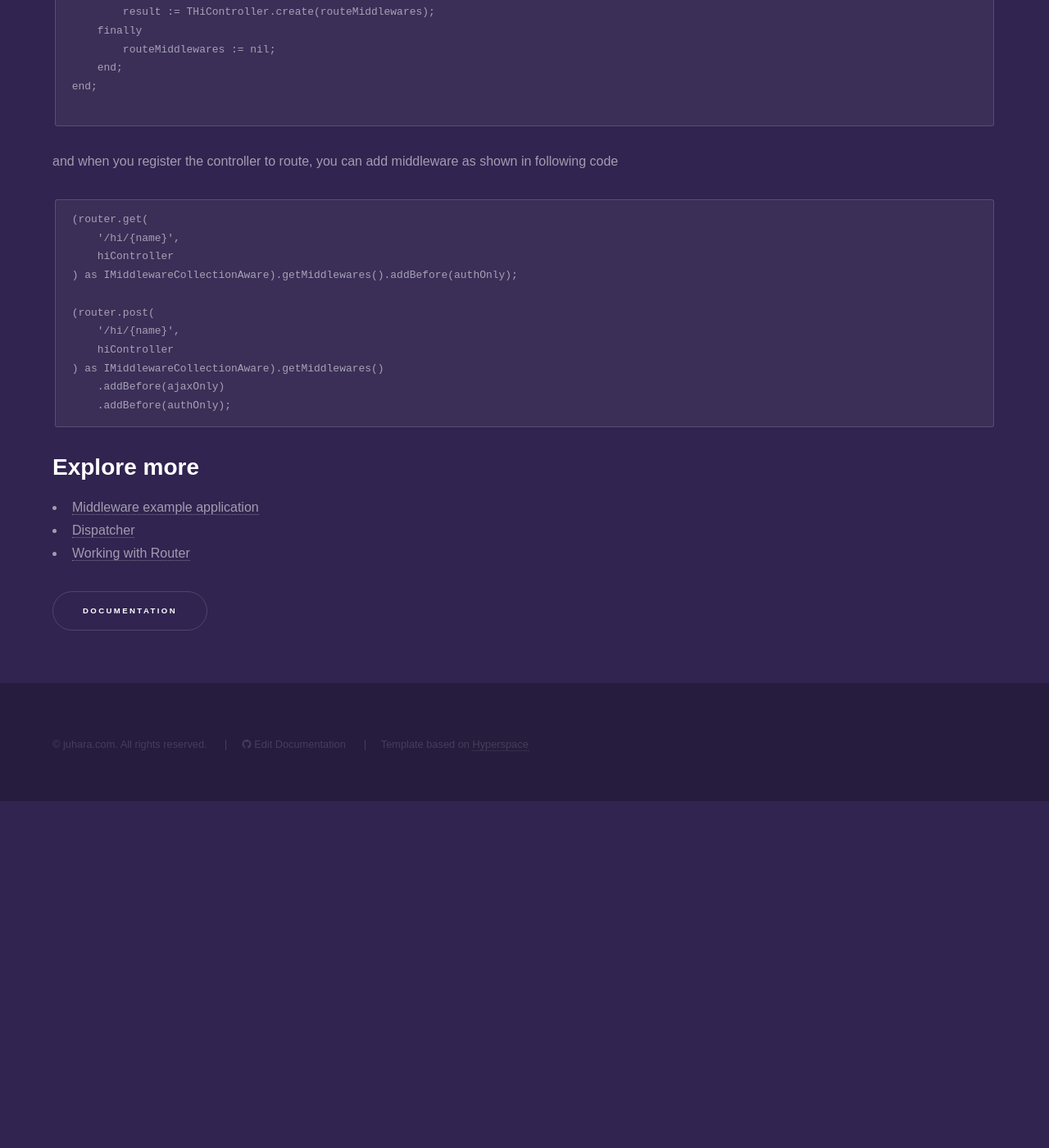
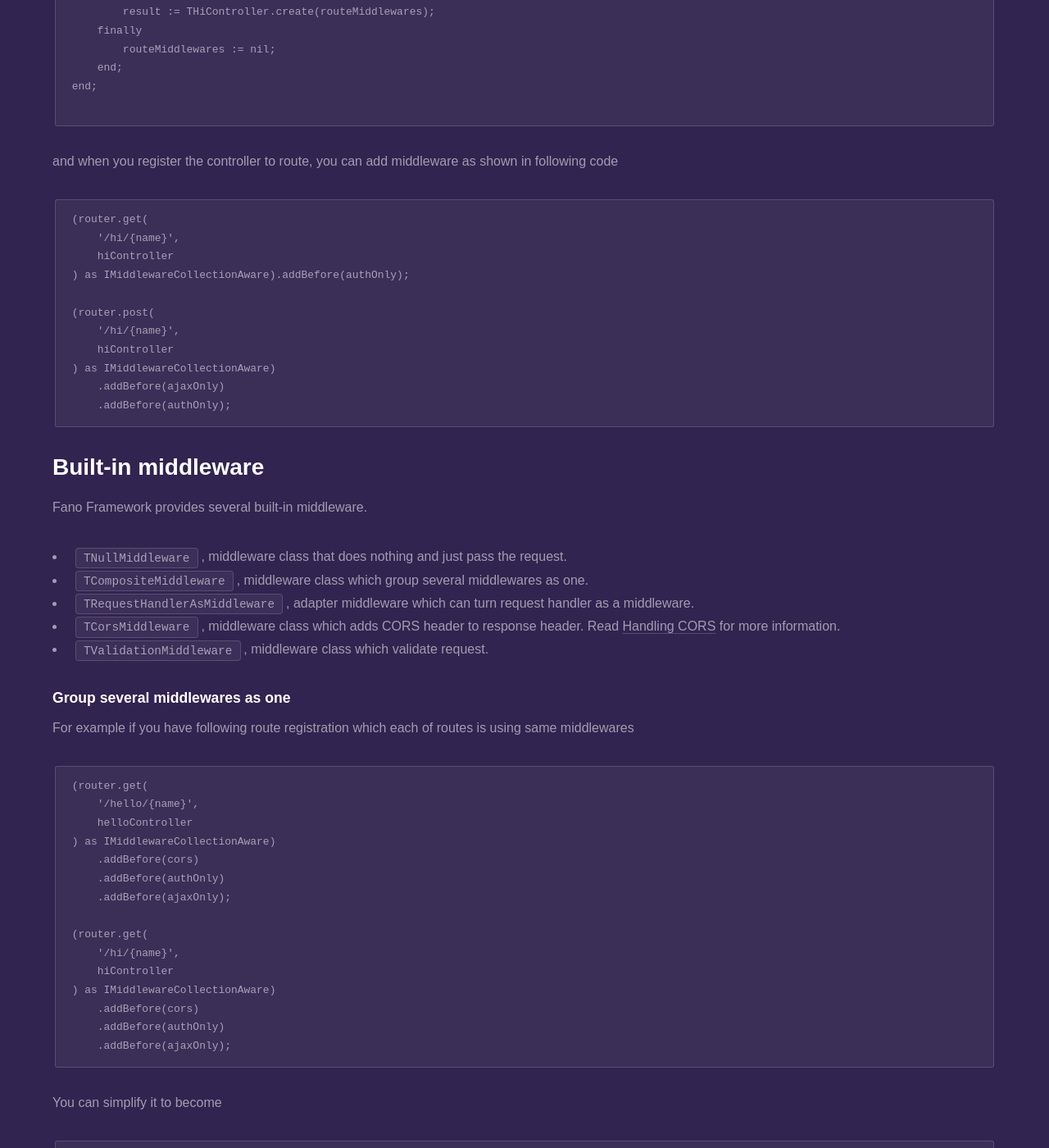
Before and after one commit to fanoframework/fanoframework.github.io, a Jekyll site: the page built from middlewares/index.md, in a window 1280 px wide and 1400 px high, scrolled down 2896 px. Shown: the whole window at 82% size. Built offline with Jekyll 4.4.1, drawn with Linux system fonts in a browser that asks for light colours; our own code applies the rules of GitHub Pages for plain Markdown files; before the commit the page ends 3873 px from its top, so only the background shows below that; some of the changed text lies outside the part shown.

Commit message:
add content about built in middlewares

````diff
--- a/middlewares/index.md
+++ b/middlewares/index.md
@@ -95,7 +95,7 @@ and then you can register a middleware to global middlewares as follows
 var appMiddlewares : IMiddlewareCollectionAware;
 ...
 appMiddlewares := container.get('appMiddlewares') as IMiddlewareCollectionAware;
-appMiddlewares.getMiddlewares().addBefore(authOnly);
+appMiddlewares.addBefore(authOnly);
 ```
 
 ## Attaching middleware to route
@@ -122,14 +122,78 @@ and when you register the controller to route, you can add middleware as shown i
 (router.get(
     '/hi/{name}',
     hiController
-) as IMiddlewareCollectionAware).getMiddlewares().addBefore(authOnly);
+) as IMiddlewareCollectionAware).addBefore(authOnly);
 
 (router.post(
     '/hi/{name}',
     hiController
-) as IMiddlewareCollectionAware).getMiddlewares()
+) as IMiddlewareCollectionAware)
     .addBefore(ajaxOnly)
     .addBefore(authOnly);
+```
+
+## Built-in middleware
+
+Fano Framework provides several built-in middleware.
+
+- `TNullMiddleware`, middleware class that does nothing and just pass the request.
+- `TCompositeMiddleware`, middleware class which group several middlewares as one.
+- `TRequestHandlerAsMiddleware`, adapter middleware which can turn request handler as a middleware.
+- `TCorsMiddleware`, middleware class which adds CORS header to response header. Read [Handling CORS](/security/handling-cors) for more information.
+- `TValidationMiddleware`, middleware class which validate request.
+
+### Group several middlewares as one
+
+For example if you have following route registration which each of routes is using same
+middlewares
+
+```
+(router.get(
+    '/hello/{name}',
+    helloController
+) as IMiddlewareCollectionAware)
+    .addBefore(cors)
+    .addBefore(authOnly)
+    .addBefore(ajaxOnly);
+
+(router.get(
+    '/hi/{name}',
+    hiController
+) as IMiddlewareCollectionAware)
+    .addBefore(cors)
+    .addBefore(authOnly)
+    .addBefore(ajaxOnly);
+```
+
+You can simplify it to become
+
+```
+(router.get(
+    '/hello/{name}',
+    helloController
+) as IMiddlewareCollectionAware).addBefore(corsAuthAjax);
+
+(router.get(
+    '/hi/{name}',
+    hiController
+) as IMiddlewareCollectionAware).addBefore(corsAuthAjax);
+```
+
+where `corsAuthAjax` middleware is defined as follows
+
+```
+var corsAuthAjax : IMiddleware;
+...
+corsAuthAjax := TCompositeMiddleware.create([cors, authOnly, ajaxOnly]);
+```
+
+### Use controller as a middleware
+
+```
+var helloCtrlMiddleware : IMiddleware;
+    helloContrller : IController;
+...
+helloCtrlMiddleware := TRequestHandlerAsMiddleware.create(helloController);
 ```
 
 ## Explore more
````
